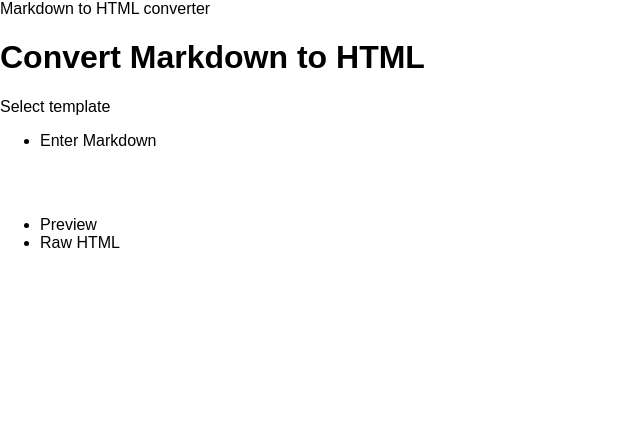
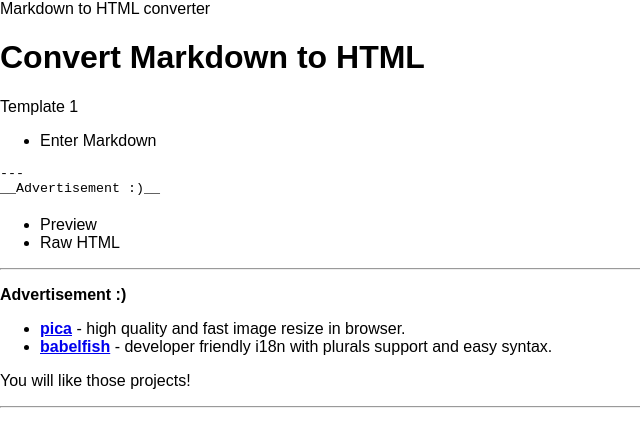
Before and after one commit to dixy-xavier/content-editor, a React app: page / in a window 1280 px wide. Shown: the whole page, without its empty margins (0-640 px from the left). Built offline with nearby package versions, Linux system fonts and the light colour scheme.

Commit message:
adds templates

````diff
--- a/src/components/Card/Card.css
+++ b/src/components/Card/Card.css
@@ -1,5 +1,6 @@
 .container {
   flex-grow: 1;
+  width: 50%;
   display: flex;
   flex-direction: column;
   margin: 0 20px 0 0;
--- a/src/components/Card/Card.js
+++ b/src/components/Card/Card.js
@@ -34,7 +34,8 @@ const Card = ({ type = '', setData = f => f, data }) => {
       />
       <MarkdownContainer
         type={isInput ? type : isRaw ? 'RAW_HTML' : 'PREVIEW'}
-        {...isInput ? { setData } : { data }}
+        data={data}
+        {...isInput ? { setData } : {}}
       />
     </div>
   );
--- a/src/components/Dropdown/Dropdown.css
+++ b/src/components/Dropdown/Dropdown.css
@@ -19,6 +19,8 @@
 .list {
   border: 1px solid #e2e2e2;
   border-radius: 5px;
+  max-height: 200px;
+  overflow: auto;
 }
 
 .listItem {
--- a/src/components/Dropdown/Dropdown.js
+++ b/src/components/Dropdown/Dropdown.js
@@ -2,32 +2,20 @@ import React, { useState } from 'react';
 import List from '../List/List';
 import styles from './Dropdown.css';
 
-const Dropdown = () => {
+const Dropdown = ({ list, label }) => {
   const [showList, toggleList] = useState(false);
   return (
     <div className={styles.wrapper}>
       <div className={styles.header} onClick={() => toggleList(!showList)}>
-        <div className={styles.title}>Select template</div>
+        <div className={styles.title}>{label || 'Select template'}</div>
       </div>
       {showList && <List
-        data={[
-          {
-            label: 'Template 1',
-            onClick: f => f,
-          },
-          {
-            label: 'Template 2',
-            onClick: f => f,
-          },
-          {
-            label: 'Template 3',
-            onClick: f => f,
-          },
-        ]}
+        data={list}
         classes={{
           list: styles.list,
           listItem: styles.listItem,
         }}
+        onClick={() => toggleList(false)}
       />}
     </div>
   );
--- a/src/components/List/List.js
+++ b/src/components/List/List.js
@@ -2,8 +2,8 @@ import classNames from 'classnames';
 import React from 'react';
 import styles from './List.css';
 
-const List = ({ data, classes = {} }) => (
-  <ul className={classNames(styles.list, classes.list)}>
+const List = ({ data, classes = {}, onClick = f => f }) => (
+  <ul className={classNames(styles.list, classes.list)} onClick={onClick}>
     {data.map(item => (
       <li
         key={item.label}
--- /dev/null
+++ b/src/components/Main/Main.constants.js
@@ -0,0 +1,138 @@
+export default {
+  template1: {
+    label: 'Template 1',
+    key: 'template1',
+    template: '---\n' +
+      '__Advertisement :)__\n' +
+      '\n' +
+      '- __[pica](https://nodeca.github.io/pica/demo/)__ - high quality and fast image\n' +
+      '  resize in browser.\n' +
+      '- __[babelfish](https://github.com/nodeca/babelfish/)__ - developer friendly\n' +
+      '  i18n with plurals support and easy syntax.\n' +
+      '\n' +
+      'You will like those projects!\n' +
+      '\n' +
+      '---',
+  },
+  template2: {
+    label: 'Template 2',
+    key: 'template2',
+    template: '---\n' +
+      '\n' +
+      '# h1 Heading 8-)\n' +
+      '## h2 Heading\n' +
+      '### h3 Heading\n' +
+      '#### h4 Heading\n' +
+      '##### h5 Heading\n' +
+      '###### h6 Heading\n' +
+      '\n' +
+      '\n' +
+      '## Horizontal Rules\n' +
+      '\n' +
+      '___\n',
+  },
+  template3: {
+    label: 'Template 3',
+    key: 'template3',
+    template: '## Lists\n' +
+      '\n' +
+      'Unordered\n' +
+      '\n' +
+      '+ Create a list by starting a line with `+`, `-`, or `*`\n' +
+      '+ Sub-lists are made by indenting 2 spaces:\n' +
+      '  - Marker character change forces new list start:\n' +
+      '    * Ac tristique libero volutpat at\n' +
+      '    + Facilisis in pretium nisl aliquet\n' +
+      '    - Nulla volutpat aliquam velit\n' +
+      '+ Very easy!\n' +
+      '\n' +
+      'Ordered\n' +
+      '\n' +
+      '1. Lorem ipsum dolor sit amet\n' +
+      '2. Consectetur adipiscing elit\n' +
+      '3. Integer molestie lorem at massa\n' +
+      '\n' +
+      '\n' +
+      '1. You can use sequential numbers...\n' +
+      '1. ...or keep all the numbers as `1.`\n' +
+      '\n' +
+      'Start numbering with offset:\n' +
+      '\n' +
+      '57. foo\n' +
+      '1. bar\n',
+  },
+  template4: {
+    label: 'Template 4',
+    key: 'template4',
+    template: '## Code\n' +
+      '\n' +
+      'Inline `code`\n' +
+      '\n' +
+      'Indented code\n' +
+      '\n' +
+      '    // Some comments\n' +
+      '    line 1 of code\n' +
+      '    line 2 of code\n' +
+      '    line 3 of code\n' +
+      '\n' +
+      '\n' +
+      'Block code "fences"\n' +
+      '\n' +
+      '```\n' +
+      'Sample text here...\n' +
+      '```\n' +
+      '\n' +
+      'Syntax highlighting\n' +
+      '\n' +
+      '``` js\n' +
+      'var foo = function (bar) {\n' +
+      '  return bar++;\n' +
+      '};\n' +
+      '\n' +
+      'console.log(foo(5));\n' +
+      '```\n',
+  },
+  template5: {
+    label: 'Template 5',
+    key: 'template5',
+    template: '## Links\n' +
+      '\n' +
+      '[link text](http://dev.nodeca.com)\n' +
+      '\n' +
+      '[link with title](http://nodeca.github.io/pica/demo/ "title text!")\n' +
+      '\n' +
+      'Autoconverted link https://github.com/nodeca/pica (enable linkify to see)\n'
+  },
+  template6: {
+    label: 'Template 6',
+    key: 'template6',
+    template: '## Images\n' +
+      '\n' +
+      '![Minion](https://octodex.github.com/images/minion.png)\n' +
+      '![Stormtroopocat](https://octodex.github.com/images/stormtroopocat.jpg "The Stormtroopocat")\n' +
+      '\n' +
+      'Like links, Images also have a footnote style syntax\n' +
+      '\n' +
+      '![Alt text][id]\n' +
+      '\n' +
+      'With a reference later in the document defining the URL location:\n' +
+      '\n' +
+      '[id]: https://octodex.github.com/images/dojocat.jpg  "The Dojocat"\n'
+  },
+  template7: {
+    label: 'Template 7',
+    key: 'template7',
+    template: '## Plugins\n' +
+      '\n' +
+      'The killer feature of `markdown-it` is very effective support of\n' +
+      '[syntax plugins](https://www.npmjs.org/browse/keyword/markdown-it-plugin).',
+  },
+  template8: {
+    label: 'Template 8',
+    key: 'template8',
+    template: '### [Subscript](https://github.com/markdown-it/markdown-it-sub) / [Superscript](https://github.com/markdown-it/markdown-it-sup)\n' +
+      '\n' +
+      '- 19^th^\n' +
+      '- H~2~O\n',
+  }
+};
--- a/src/components/Main/Main.js
+++ b/src/components/Main/Main.js
@@ -1,14 +1,19 @@
-import React from 'react';
+import React, { useState } from 'react';
 import Dropdown from '../Dropdown/Dropdown';
 import MainContainer from '../MainContainer/MainContainer';
+import TEMPLATES from './Main.constants';
 import styles from './Main.css';
 
-const Main = () => (
-  <div className={styles.wrapper}>
-    <h1 className={styles.header}>Convert Markdown to HTML</h1>
-    <Dropdown />
-    <MainContainer />
-  </div>
-);
+const Main = () => {
+  const [template, setTemplate] = useState(TEMPLATES.template1);
+  const list = Object.entries(TEMPLATES).map(([key, value]) => ({ ...value, onClick: () => setTemplate(TEMPLATES[key]) }));
+  return (
+    <div className={styles.wrapper}>
+      <h1 className={styles.header}>Convert Markdown to HTML</h1>
+      <Dropdown list={list} label={template.label} />
+      <MainContainer template={template.template} />
+    </div>
+  );
+};
 
 export default Main;
--- a/src/components/MainContainer/MainContainer.js
+++ b/src/components/MainContainer/MainContainer.js
@@ -1,12 +1,20 @@
-import React, { useState } from 'react';
+import React, { useEffect, useState } from 'react';
 import Card from '../Card/Card';
 import styles from './MainContainer.css';
 
-const MainContainer = () => {
-  const [data, setData] = useState('');
+const MainContainer = ({ template = '' }) => {
+  const [originalTemplate, setOriginalData] = useState(template);
+  const [data, setData] = useState(template);
+  useEffect(() => {
+    if (template !== originalTemplate) {
+      console.log('inside effect');
+      setOriginalData(template);
+      setData(template);
+    }
+  });
   return (
     <div className={styles.container}>
-      <Card type="INPUT" setData={setData} />
+      <Card type="INPUT" setData={setData} data={data} />
       <Card type="OUTPUT" data={data} />
     </div>
   );
--- a/src/components/MarkdownContainer/MarkdownContainer.js
+++ b/src/components/MarkdownContainer/MarkdownContainer.js
@@ -6,7 +6,7 @@ import styles from './MarkdownContainer.css';
 const getElement = (type, setData, data) => {
   switch (type) {
     case 'INPUT':
-      return <MarkdownInput setData={setData} />;
+      return <MarkdownInput setData={setData} data={data} />;
     case 'PREVIEW':
       return <MarkdownOutput data={data} />;
     case 'RAW_HTML':
--- a/src/components/MarkdownInput/MarkdownInput.js
+++ b/src/components/MarkdownInput/MarkdownInput.js
@@ -1,8 +1,22 @@
-import React from 'react';
+import React, { useEffect, useState } from 'react';
 import styles from './MarkdownInput.css';
 
-const MarkdownInput = ({ data = '', setData }) => (
-  <textarea className={styles.textarea} defaultValue={data} onChange={event => setData(event.target.value)} />
-);
+const MarkdownInput = ({ data = '', setData }) => {
+  const [originalData, setOriginalData] = useState(data);
+  const [currentValue, setValue] = useState(data);
+  useEffect(() => {
+    if (data !== originalData) {
+      console.log('inside effect');
+      setOriginalData(data);
+      setValue(data);
+    }
+  });
+  return (
+    <textarea className={styles.textarea} value={currentValue} onChange={event => {
+      setValue(event.target.value);
+      setData(event.target.value);
+    }} />
+  );
+};
 
 export default MarkdownInput;
````
